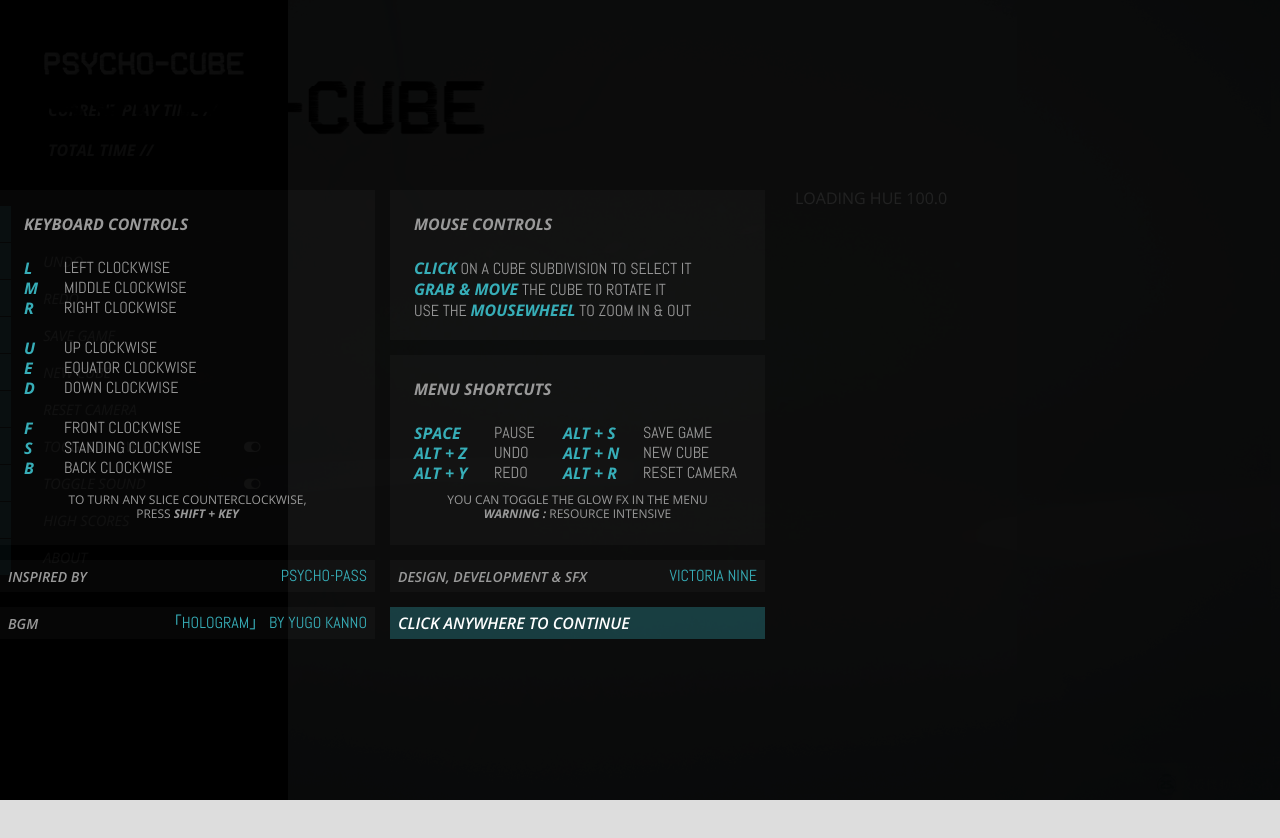
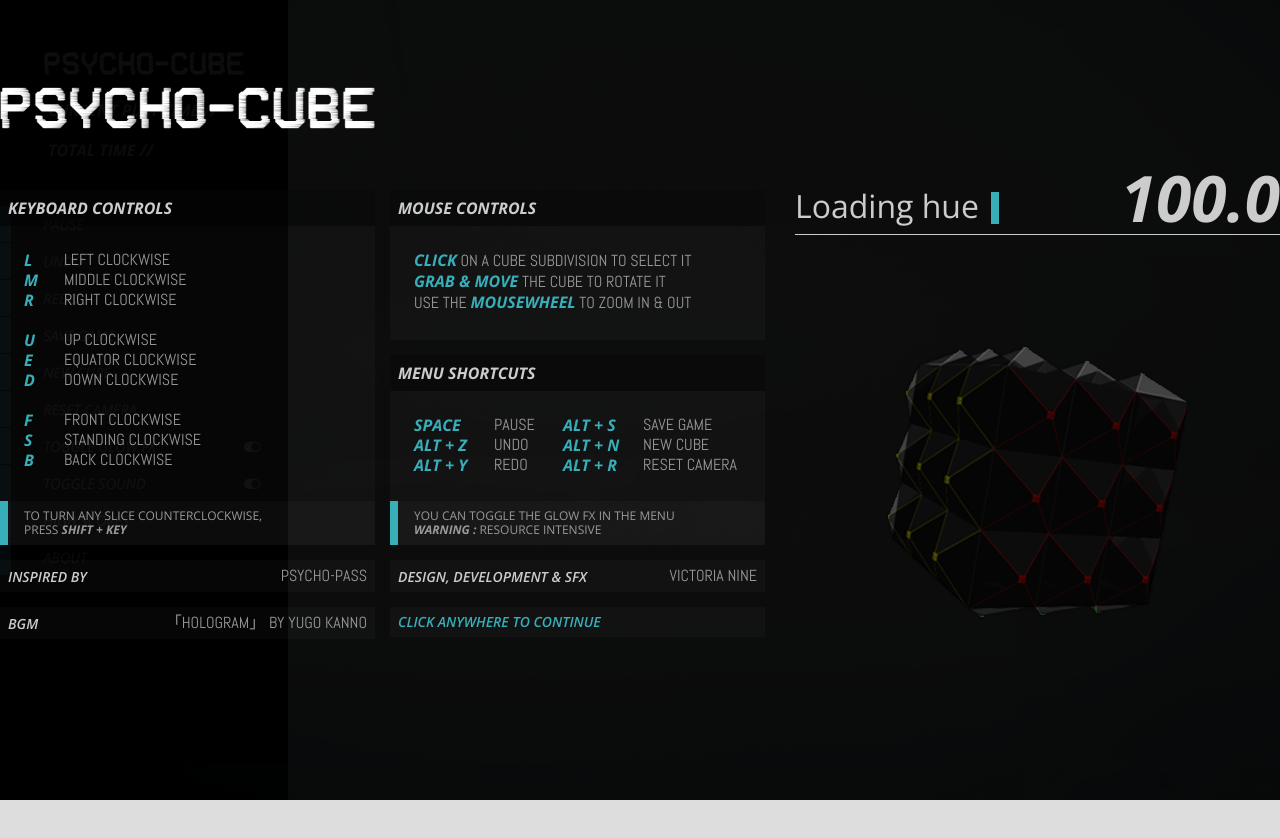
Before and after one commit to victoriaNine/psychoCube, a website: page app/index.html in a window 1280 px wide. Shown: the top 838 px of the page. Drawn offline with nearby package versions, Linux system fonts and the light colour scheme.

Commit message:
about screen UI css

```diff
--- a/app/css/main.scss
+++ b/app/css/main.scss
@@ -117,8 +117,8 @@ button {
 .rowContainer { height:370px; display: flex; flex-direction: column; }
 
 .panel, .credits { width:100%; background:rgba(255, 255, 255, .025); margin-bottom: 15px;  position: relative; color:#999; }
-.panel { padding: 24px; line-height: 1.25em; }
-.panel h2 { font-style: italic; font-weight: 700; margin-bottom: 24px; }
+.panel { padding:60px 24px 24px; line-height: 1.25em; }
+.panel h2 { font-style: italic; font-weight: 700; margin-bottom: 24px; background:rgba(0, 0, 0, .5); color:#CCC; padding:8px; position: absolute; top:0; left:0; width: 100%; }
 .panel p { width: 100%; }
 
 #panel_keyboards, #panel_shortcuts { flex:1; }
@@ -141,21 +141,16 @@ button {
   font-style: italic;
 }
 
-.panel .note { text-align: center; font-size: $fontSize12px; line-height: 1.175em; position: absolute; bottom:24px; left:0; }
-
-#panel_mouse p { font-family: "Abel", sans-serif; }
-#panel_mouse span { font-family: "Open Sans"; }
-
-#panel_shortcuts ul { display: inline-block; }
-#panel_shortcuts ul:first-of-type { margin-right: 24px; }
-
-#panel_shortcuts li { padding-left:80px; }
-
-.credits, .cta { padding: 8px; }
-.credits .label { font-style: italic;  font-size: $fontSize14px; font-weight: 600; }
-.credits .value { font-family: "Abel", sans-serif; color:$brightBlue; float:right; }
-
-.cta { background: transparentize($brightBlue, .7); font-style: italic; color:#FFF; font-weight: 600; }
+.panel .note {
+  font-size: $fontSize12px;
+  line-height: 1.175em;
+  position: absolute;
+  bottom:0;
+  left:0;
+  background:rgba(255, 255, 255, .025);
+  padding: 8px 0 8px 16px;
+  border-left:8px solid $brightBlue;
+}
 
 
 /*=======================*/
@@ -217,13 +212,52 @@ button {
 /*=======================*/
 /* SCREEN : ABOUT
 /*=======================*/
-#screen_about .logo {
-  width:485px;
-  height: 55px;
+#screen_about .logo { width:375px; height: 55px; }
+
+#screen_about .col { margin-top: 55px; }
+
+#panel_mouse p { font-family: "Abel", sans-serif; }
+#panel_mouse span { font-family: "Open Sans"; }
+
+#panel_shortcuts ul { display: inline-block; }
+#panel_shortcuts ul:first-of-type { margin-right: 24px; }
+
+#panel_shortcuts li { padding-left:80px; }
+
+.credits, .cta { padding: 8px; }
+.credits .label { font-style: italic; font-size: $fontSize14px; font-weight: 600; color:#CCC; }
+.credits .value { font-family: "Abel", sans-serif; float:right; }
+
+.cta { background:rgba(255, 255, 255, .025); color:$brightBlue; font-style: italic; font-size: $fontSize14px; font-weight: 600; }
+
+#loading { color:#CCC; border-bottom: 1px currentColor solid; padding-bottom: 8px; }
+#loading .label { text-transform: none; font-size: 2em; font-weight: 300; vertical-align: super; }
+#loading .value { float: right; text-align: right; font-size: 4em; font-weight: 700; font-style: italic; margin-top: -24px; }
+
+#loadingHue {
+  height: 2em;
+  width: .5em;
+  background-color: $brightBlue;
+  display: inline-block;
+  margin-left: .5em;
 }
 
-#screen_about .col {
-  margin-top: 55px;
+#psychoCube_model {
+  background: url("../img/cube_2.png") no-repeat;
+  width: 306px;
+  height: 275px;
+  margin-left: auto;
+  margin-right: auto;
+  margin-top: 6em;
+}
+
+#screen_about.active #psychoCube_model {
+  @include animation("levitateModel 8s ease-in-out infinite");
+}
+
+@include keyframes(levitateModel) {
+  0%, 100% { transform: translateY(0); }
+  50% { transform: translateY(1em); }
 }
 
 
--- a/app/index.html
+++ b/app/index.html
@@ -24,7 +24,7 @@
   <body>
     <section id="screen_about" class="screen overlay active">
       <div class="container">
-        <div class="logo black"></div>
+        <div class="logo white"></div>
         <div class="colContainer">
           <div class="col col1">
             <div class="rowContainer">
@@ -77,7 +77,7 @@
           </div>
           <div class="col col2">
             <div id="loading">
-              <span>Loading hue</span>
+              <span class="label">Loading hue</span>
               <span id="loadingHue"></span>
               <span class="value">100.0</span>
             </div>
```
Also changed, not shown: app/css/main.css, app/img/cube_2.png (added), 2 other files.
